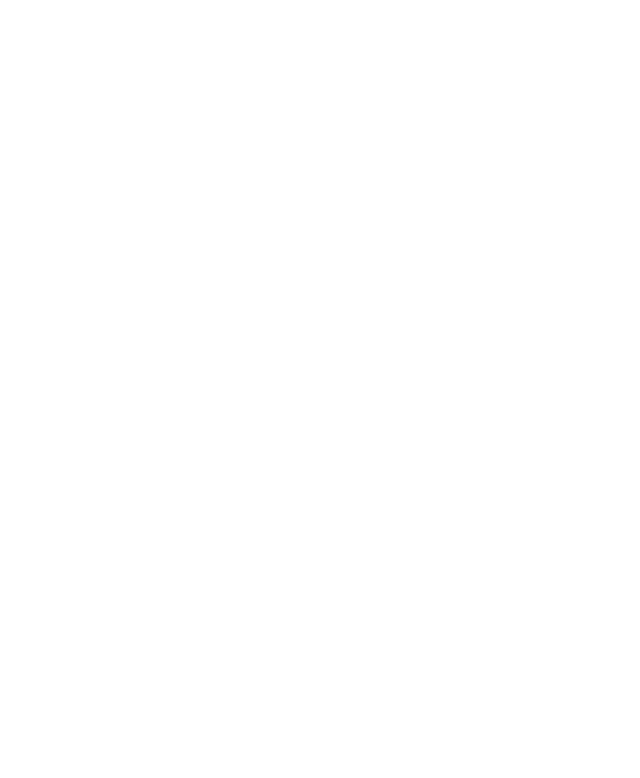
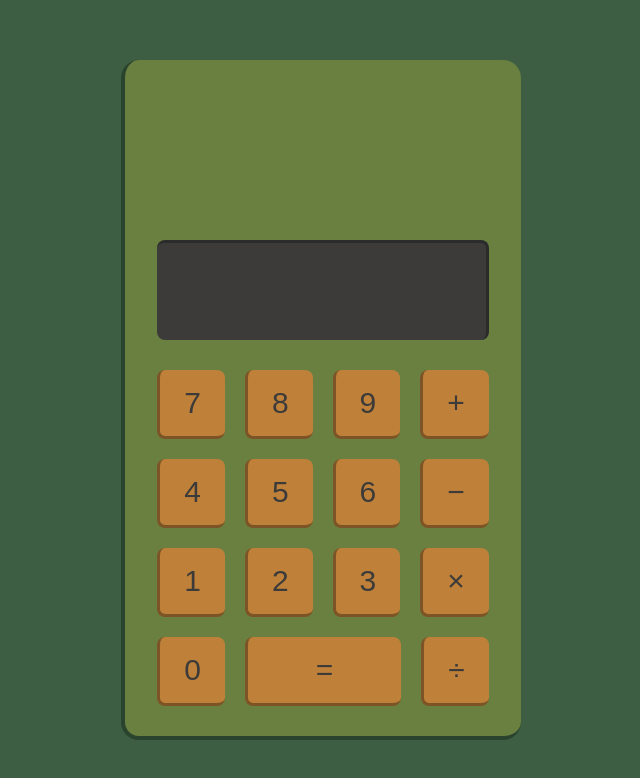
Before and after one commit to JoeErazo/calculator, a plain HTML site: page index.html in a window 1280 px wide. Shown: the whole page, without its empty margins (319-959 px from the left). Drawn offline with Linux system fonts and the light colour scheme.

Commit message:
Add calculator UI

```diff
--- a/index.html
+++ b/index.html
@@ -1,13 +1,42 @@
 <!DOCTYPE html>
 <html lang="en">
 <head>
-    <meta charset="UTF-8">
-    <meta name="viewport" content="width=device-width, initial-scale=1.0">
-    <title>Calculator</title>
-    <link href="./style.css" rel="stylesheet">
-    <script src="./script.js"></script>
+  <meta charset="UTF-8">
+  <meta name="viewport" content="width=device-width, initial-scale=1.0">
+  <title>Calculator</title>
+  <link href="./style.css" rel="stylesheet">
+  <script src="./script.js"></script>
 </head>
 <body>
-
+  <div id="calc-body">
+    <div id="calc-contents">
+      <div class="row">
+        <div id="calc-display"></div>
+      </div>
+      <div class="row">
+        <button id="seven">7</button>
+        <button id="eight">8</button>
+        <button id="nine">9</button>
+        <button id="plus">&plus;</button>
+      </div>
+      <div class="row">
+        <button id="four">4</button>
+        <button id="five">5</button>
+        <button id="six">6</button>
+        <button id="minus">&minus;</button>
+      </div>
+      <div class="row">
+        <button id="one">1</button>
+        <button id="two">2</button>
+        <button id="three">3</button>
+        <button id="times">&times;</button>
+      </div>
+      <div class="row">
+        <button id="zero">0</button>
+        <button id="equal">&equals;</button>
+        <button id="divide">&divide;</button>
+      </div>
+    </div>
+  </div>
 </body>
 </html>
--- a/style.css
+++ b/style.css
@@ -0,0 +1,80 @@
+/*
+  Color palette:
+  #6A8040 (light green)
+  #3D5E42 (dark green)
+  #2a432e (darker green)
+  #867E36 (brownish green)
+  #BF8139 (light rust)
+  #7d5425 (rust)
+  #ECD9BA (very light grayish brown)
+  #3C3B39 (gray)
+  #2b2b2b (dark gray)
+*/
+
+* {
+  box-sizing: border-box;
+  margin: 0;
+  color: #3C3B39;
+}
+
+body {
+  display: flex;
+  justify-content: center;
+  align-items: center;
+  min-height: 100vh;
+  background-color: #3D5E42;
+}
+
+button {
+  font-size: 30px;
+  padding: 16px 24px;
+  background-color: #BF8139;
+  border-radius: 8px;
+  border-top: none;
+  border-right: none;
+  border-left: solid #7d5425;
+  border-bottom: solid #7d5425;
+}
+
+#calc-body {
+  display: flex;
+  flex-direction: column;
+  justify-content: flex-end;
+  align-items: center;
+  width: 400px;
+  height: 85vh;
+  padding: 30px;
+  gap: 30px;
+  background-color: #6A8040;
+  border-radius: 18px;
+  border-left: 4px solid #2a432e;
+  border-bottom: 4px solid #2a432e;
+}
+
+#calc-contents {
+  display: flex;
+  flex-direction: column;
+  justify-content: flex-end;
+  gap: 20px;
+  flex-grow: 1;
+}
+
+#calc-display {
+  flex-grow: 1;
+  height: 100px;
+  margin-bottom: 10px;
+  background-color: #3C3B39;
+  border-radius: 8px;
+  border-top: solid #2b2b2b;
+  border-right: solid #2b2b2b;
+}
+
+.row {
+  display: flex;
+  justify-content: center;
+  gap: 20px;
+}
+
+#equal {
+  flex-grow: 1;
+}
```
Also changed, not shown: script.js (indentation only).
